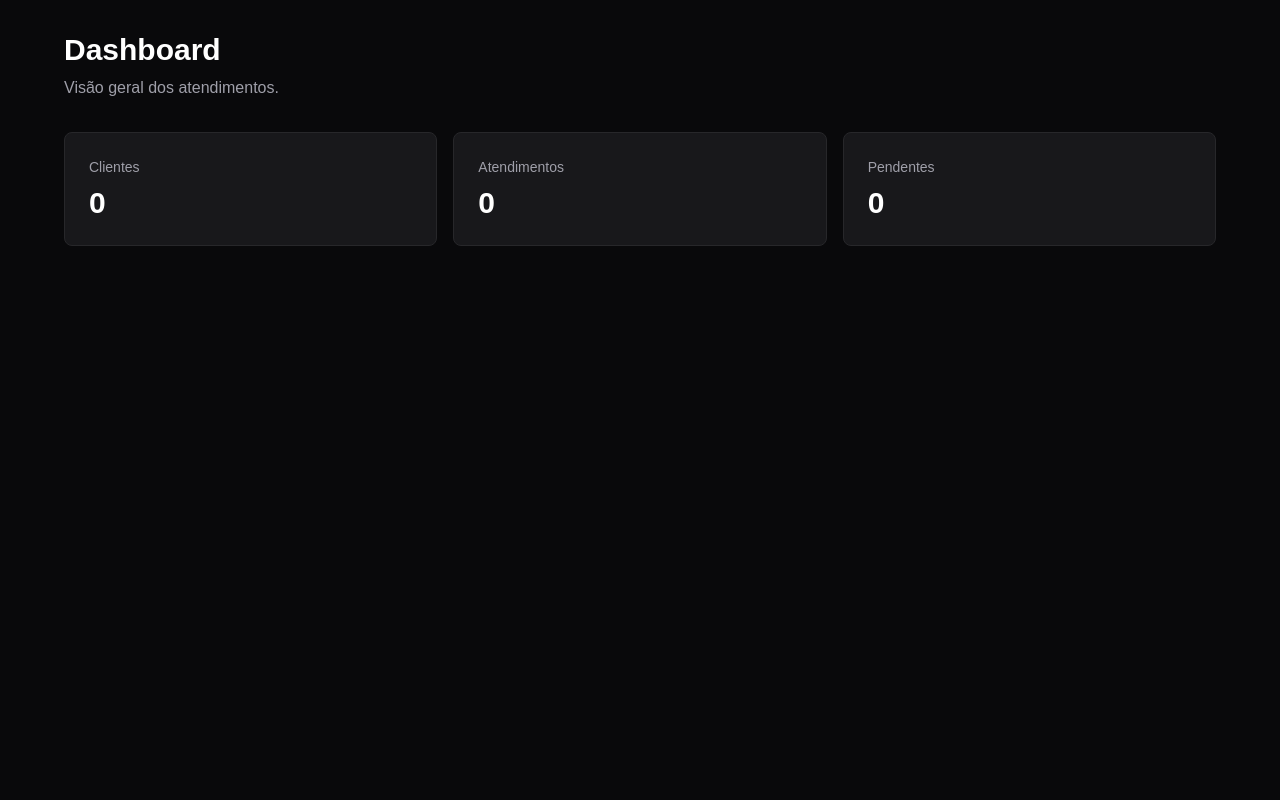
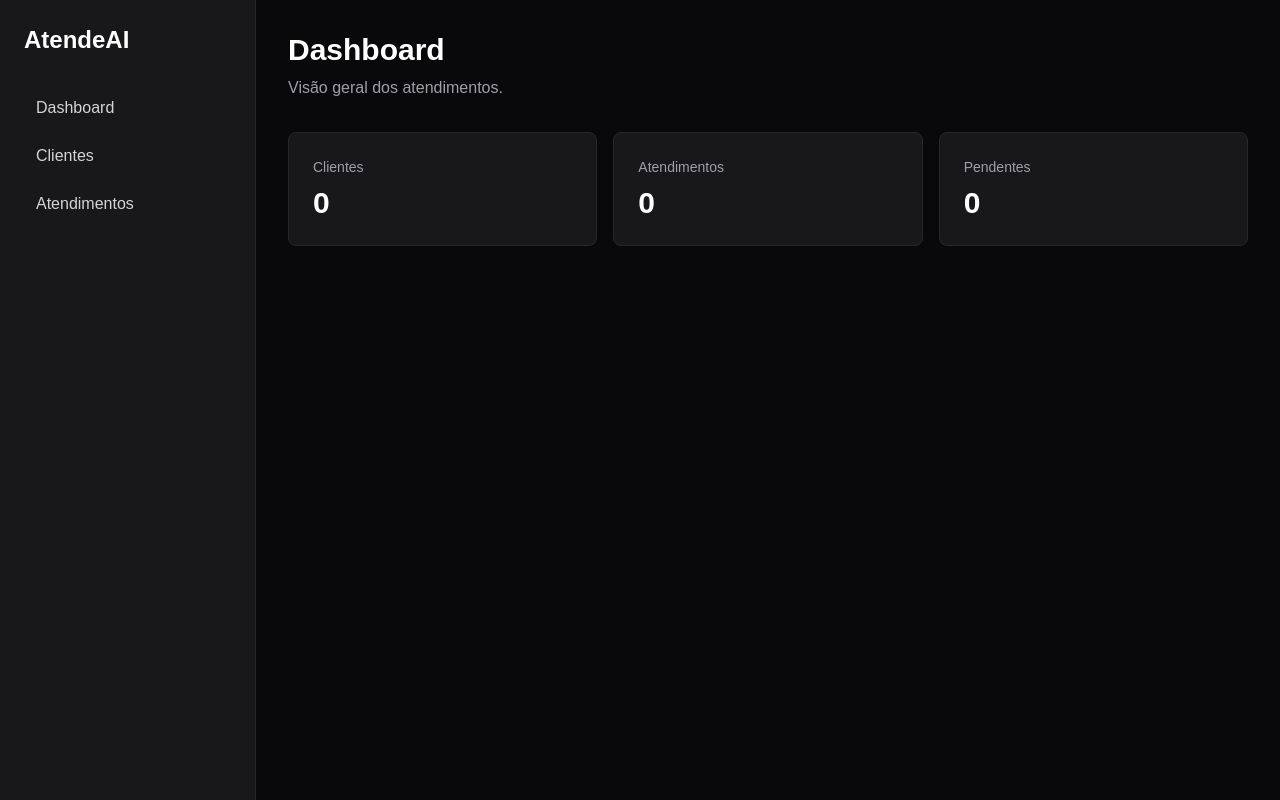
Before and after one commit to JoaoPaul021/atendeai, a Next.js app: page / in a window 1280 px wide. Built offline with nearby package versions, Linux system fonts and the light colour scheme.

Commit message:
feet add  sidebar and application routes

```diff
--- /dev/null
+++ b/app/atendimentos/page.tsx
@@ -0,0 +1,15 @@
+export default function AtendimentosPage() {
+  return (
+    <main className="p-8">
+      <div className="mx-auto max-w-6xl">
+        <h1 className="text-3xl font-bold">
+          Atendimentos
+        </h1>
+
+        <p className="mt-2 text-zinc-400">
+          Acompanhe os atendimentos registrados.
+        </p>
+      </div>
+    </main>
+  );
+}
--- /dev/null
+++ b/app/clientes/page.tsx
@@ -0,0 +1,15 @@
+export default function ClientesPage() {
+  return (
+    <main className="p-8">
+      <div className="mx-auto max-w-6xl">
+        <h1 className="text-3xl font-bold">
+          Clientes
+        </h1>
+
+        <p className="mt-2 text-zinc-400">
+          Gerencie os clientes cadastrados.
+        </p>
+      </div>
+    </main>
+  );
+}
--- a/app/layout.tsx
+++ b/app/layout.tsx
@@ -1,29 +1,28 @@
 import type { Metadata } from "next";
-import { Geist, Geist_Mono } from "next/font/google";
+import Sidebar from "@/components/Sidebar";
 import "./globals.css";
 
-const geistSans = Geist({
-  variable: "--font-geist-sans",
-  subsets: ["latin"],
-});
-
-const geistMono = Geist_Mono({
-  variable: "--font-geist-mono",
-  subsets: ["latin"],
-});
-
 export const metadata: Metadata = {
-  title: "Create Next App",
-  description: "Generated by create next app",
+  title: "AtendeAI",
+  description: "Sistema inteligente de gerenciamento de atendimentos.",
 };
 
-export default function RootLayout({ children }: LayoutProps<"/">) {
+export default function RootLayout({
+  children,
+}: Readonly<{
+  children: React.ReactNode;
+}>) {
   return (
-    <html
-      lang="en"
-      className={`${geistSans.variable} ${geistMono.variable} h-full antialiased`}
-    >
-      <body className="min-h-full flex flex-col">{children}</body>
+    <html lang="pt-BR">
+      <body>
+        <div className="min-h-screen bg-zinc-950 text-white md:flex">
+          <Sidebar />
+
+          <div className="flex-1">
+            {children}
+          </div>
+        </div>
+      </body>
     </html>
   );
 }
--- a/app/page.tsx
+++ b/app/page.tsx
@@ -2,9 +2,11 @@ import StatCard from "@/components/StatCard";
 
 export default function Home() {
   return (
-    <main className="min-h-screen bg-zinc-950 p-8 text-white">
+    <main className="p-8">
       <div className="mx-auto max-w-6xl">
-        <h1 className="text-3xl font-bold">Dashboard</h1>
+        <h1 className="text-3xl font-bold">
+          Dashboard
+        </h1>
 
         <p className="mt-2 text-zinc-400">
           Visão geral dos atendimentos.
--- /dev/null
+++ b/components/Sidebar.tsx
@@ -0,0 +1,34 @@
+import Link from "next/link";
+
+export default function Sidebar() {
+  return (
+    <aside className="border-b border-zinc-800 bg-zinc-900 p-6 md:min-h-screen md:w-64 md:border-b-0 md:border-r">
+      <h2 className="text-2xl font-bold text-white">
+        AtendeAI
+      </h2>
+
+      <nav className="mt-8 flex gap-2 md:flex-col">
+        <Link
+          href="/"
+          className="rounded-md px-3 py-2 text-zinc-300 hover:bg-zinc-800 hover:text-white"
+        >
+          Dashboard
+        </Link>
+
+        <Link
+          href="/clientes"
+          className="rounded-md px-3 py-2 text-zinc-300 hover:bg-zinc-800 hover:text-white"
+        >
+          Clientes
+        </Link>
+
+        <Link
+          href="/atendimentos"
+          className="rounded-md px-3 py-2 text-zinc-300 hover:bg-zinc-800 hover:text-white"
+        >
+          Atendimentos
+        </Link>
+      </nav>
+    </aside>
+  );
+}
```
